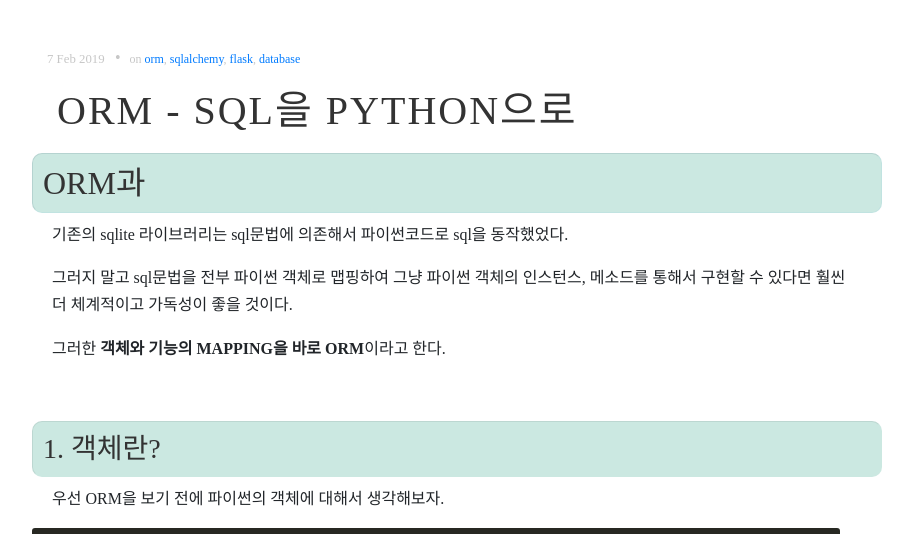
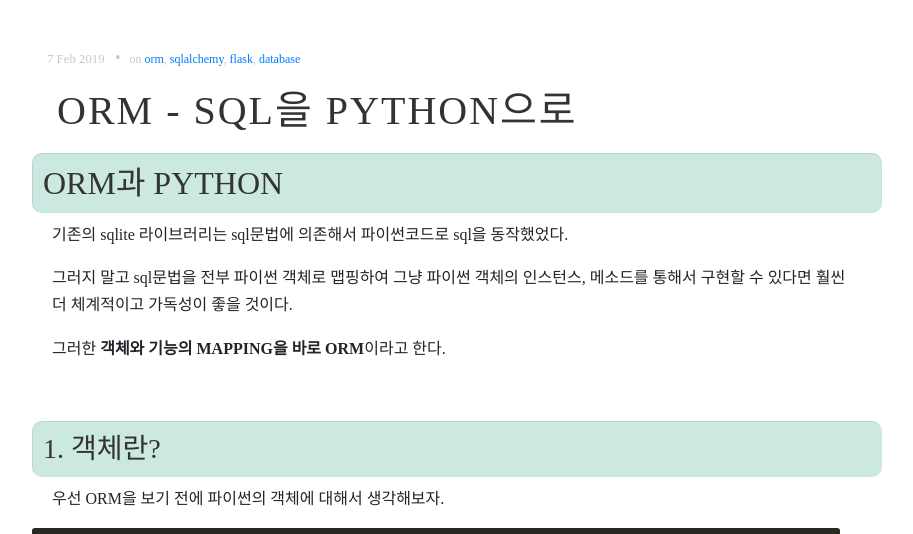
Before and after one commit to DongChanS/DongChanS.github.io, a Jekyll site: the page built from _posts/2019-02-07-28.md, in a window 1280 px wide and 900 px high, cut to the strip 366-900 px from the top of the window. Shown: the whole strip, without its empty margins (96-1009 px from the left). Built offline with Jekyll 4.4.1, drawn with Linux system fonts in a browser that asks for light colours; nearby versions of some CDN libraries; some web fonts are replaced; comment, search, counter and statistics services are not loaded.

Commit message:
Update 2019-02-07-28.md

```diff
--- a/_posts/2019-02-07-28.md
+++ b/_posts/2019-02-07-28.md
@@ -6,7 +6,7 @@ category : 'Database'
 tags : ['orm','sqlalchemy','flask','database']
 ---
 
-## ORM과
+## ORM과 PYTHON
 
 기존의 sqlite 라이브러리는 sql문법에 의존해서 파이썬코드로 sql을 동작했었다.
 
```
